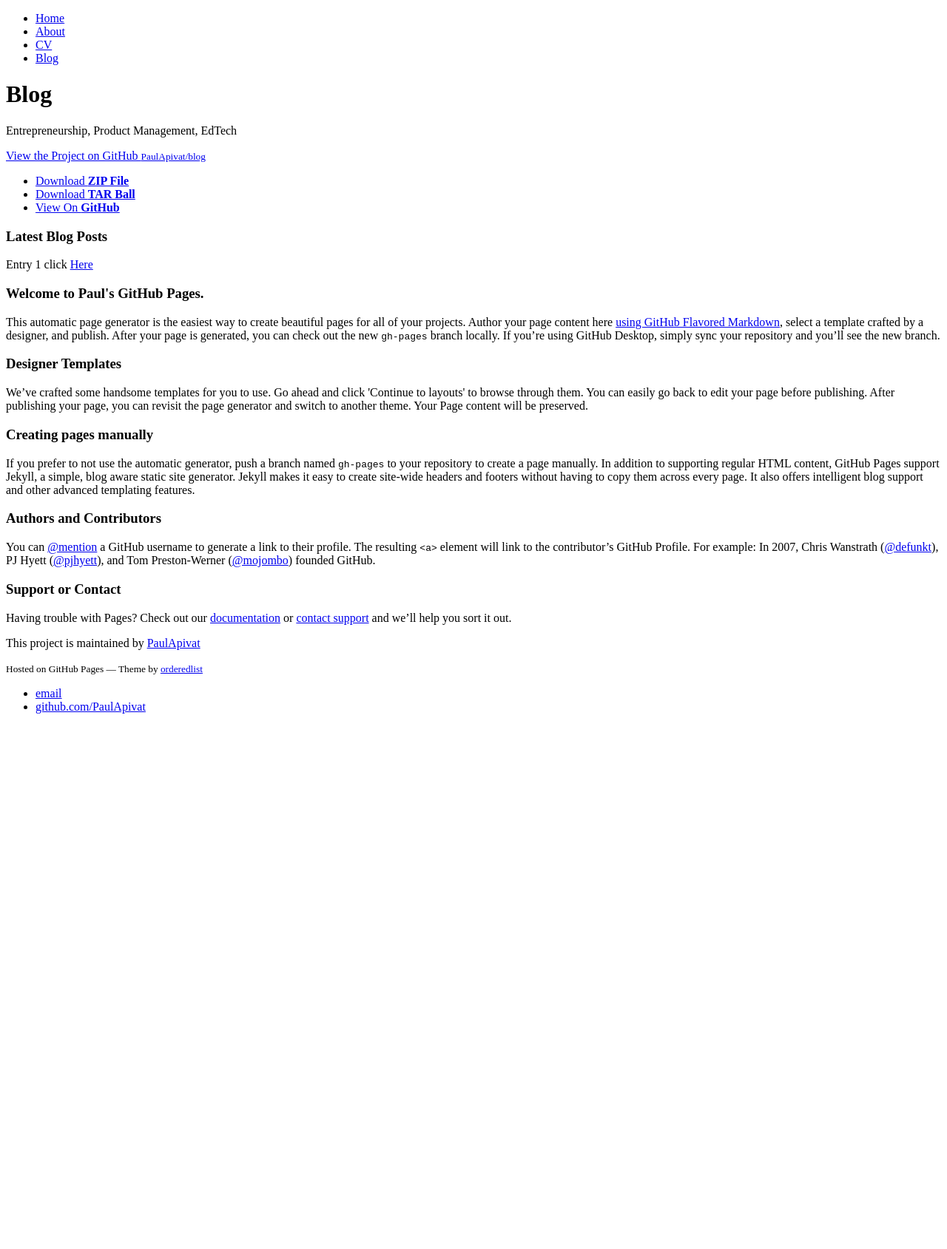
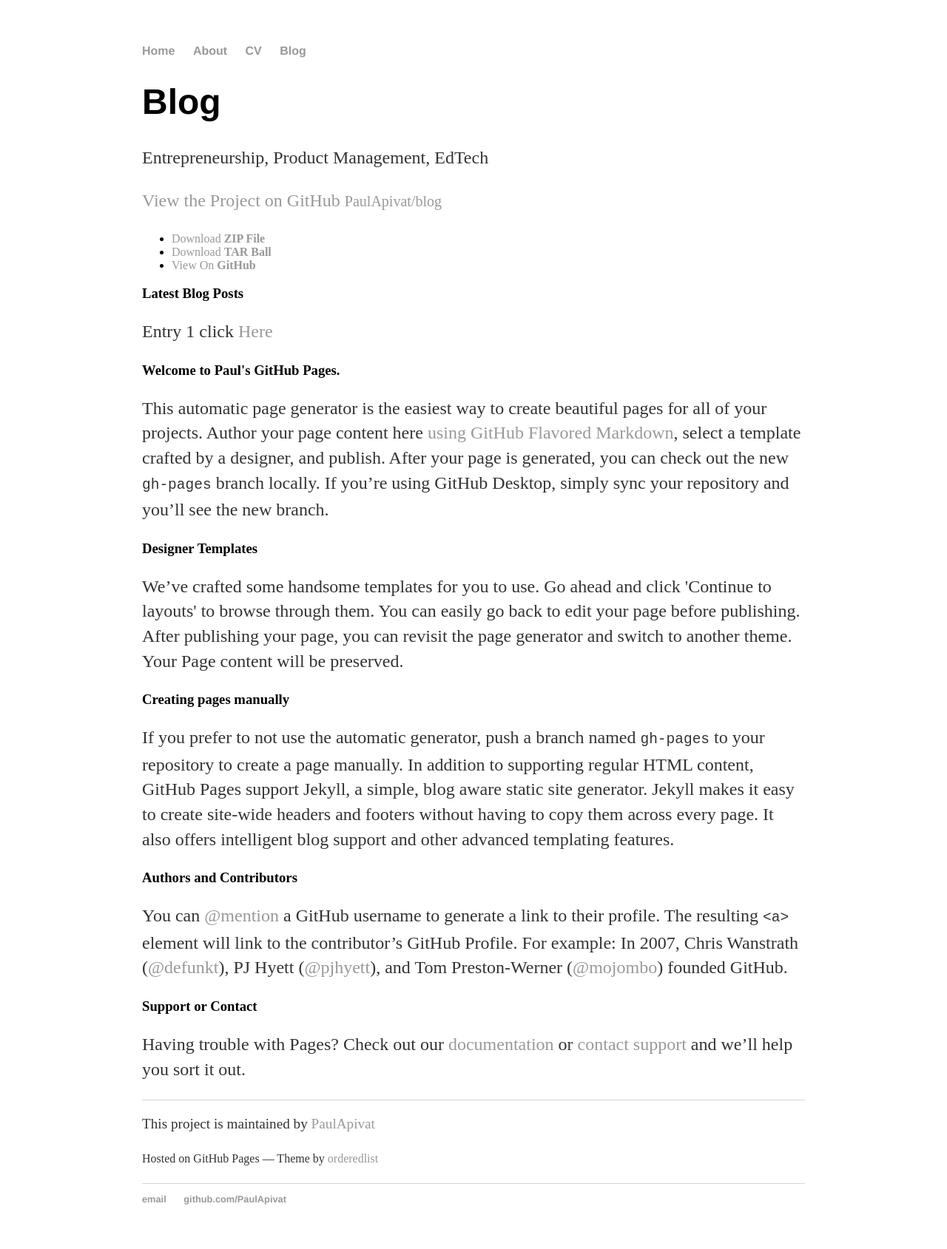
Before and after one commit to PaulApivat/blog, a Jekyll site: the page built from index.html, in a window 1280 px wide. Shown: the whole page at 74% size. Built offline with Jekyll 4.4.1, drawn with Linux system fonts in a browser that asks for light colours; before the commit the page ends 981 px from its top, so only the background shows below that.

Commit message:
add main.css in same directory

```diff
--- a/index.html
+++ b/index.html
@@ -15,6 +15,8 @@ title: Paul Apivat testing
 
     <!-- link rel="stylesheet" href="stylesheets/styles.css" -->
     <!-- link rel="stylesheet" href="stylesheets/github-light.css" -->
+        <!-- link to stylesheet in the same directory -->
+    <link rel="stylesheet" type="text/css" href="main.css">
     <meta name="viewport" content="width=device-width">
     <!--[if lt IE 9]>
     <script src="//html5shiv.googlecode.com/svn/trunk/html5.js"></script>
--- /dev/null
+++ b/main.css
@@ -0,0 +1,43 @@
+body {
+    margin: 60px auto;
+    width: 70%;
+}
+nav ul, footer ul {
+    font-family:'Helvetica', 'Arial', 'Sans-Serif';
+    padding: 0px;
+    list-style: none;
+    font-weight: bold;
+}
+nav ul li, footer ul li {
+    display: inline;
+    margin-right: 20px;
+}
+a {
+    text-decoration: none;
+    color: #999;
+}
+a:hover {
+    text-decoration: underline;
+}
+h1 {
+    font-size: 3em;
+    font-family:'Helvetica', 'Arial', 'Sans-Serif';
+}
+p {
+    font-size: 1.5em;
+    line-height: 1.4em;
+    color: #333;
+}
+footer {
+    border-top: 1px solid #d5d5d5;
+    font-size: .8em;
+}
+
+ul.posts {
+    margin: 20px auto 40px;
+    font-size: 1.5em;
+}
+
+ul.posts li {
+    list-style: none;
+}
```
